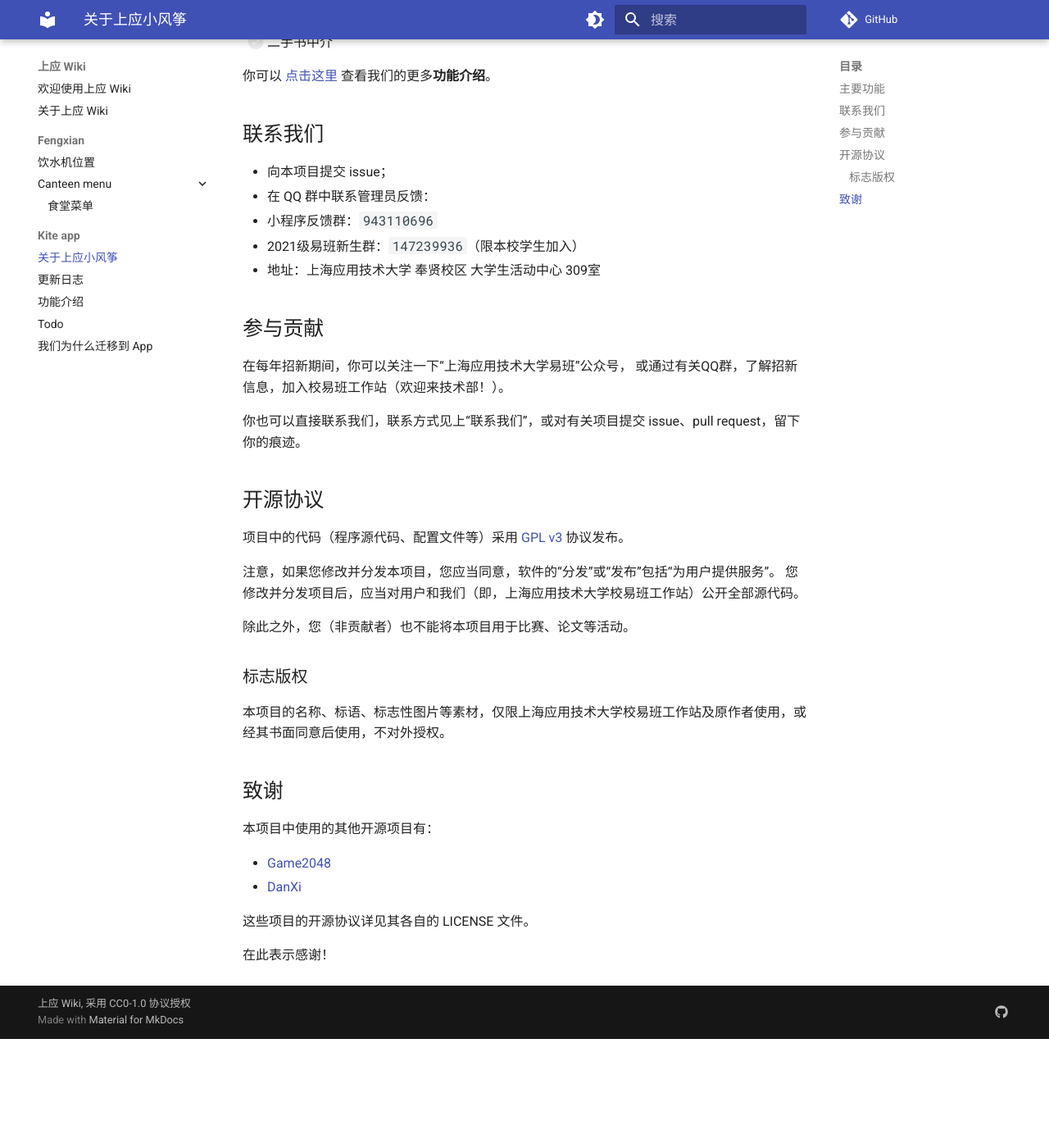
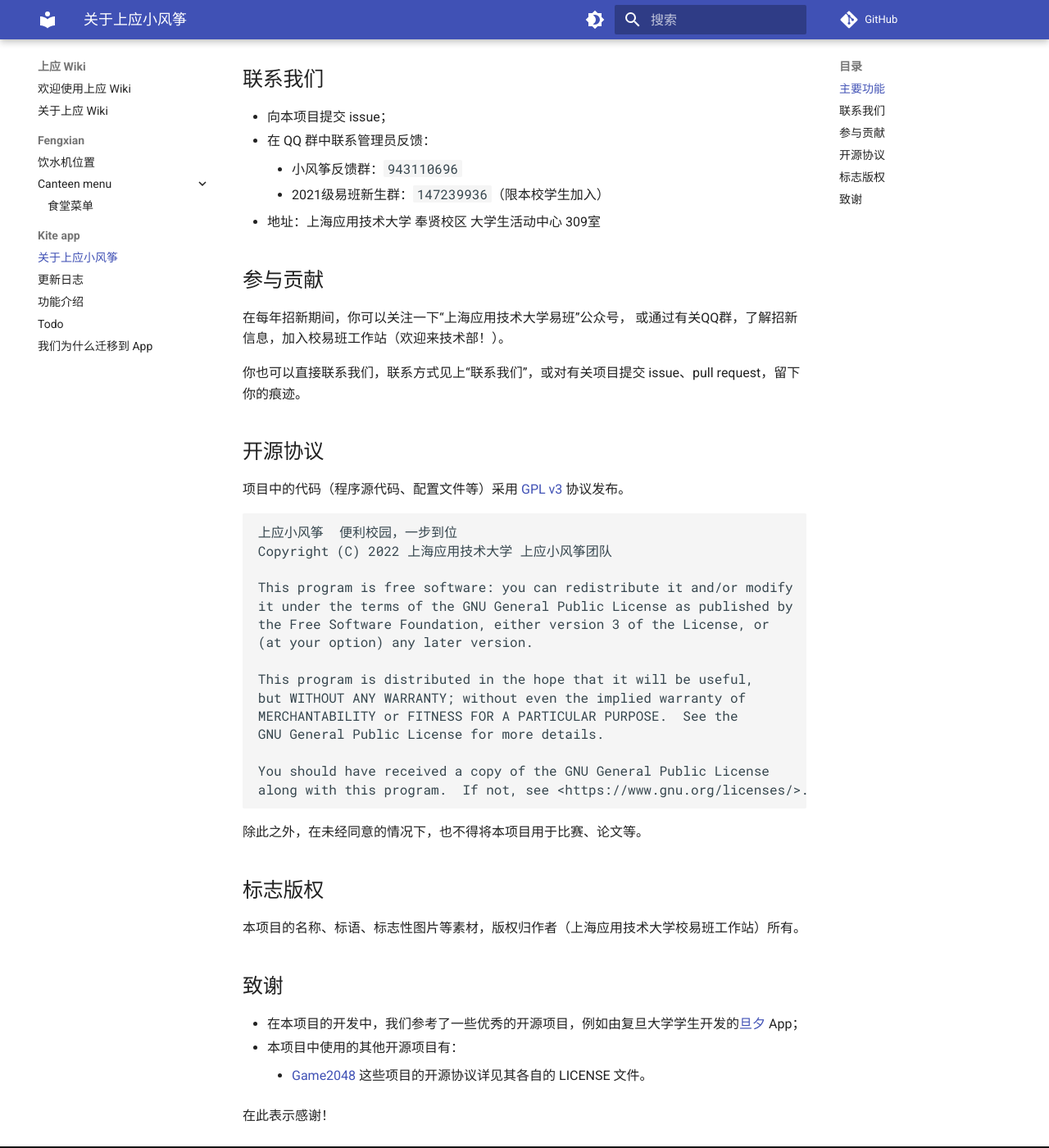
Before and after one commit to SIT-kite/SIT-wiki, an MkDocs documentation site: the page built from docs/kite-app/about.md, in a window 1280 px wide and 1400 px high, scrolled down 954 px. Shown: the whole window at 82% size. Built offline with MkDocs 1.6.1 and Material for MkDocs 9.7.7, drawn with Linux system fonts in a browser that asks for light colours; comment, search, counter and statistics services are not loaded; before the commit the page ends 2221 px from its top, so only the background shows below that; some of the changed text lies outside the part shown.

Commit message:
改善 APP 关于

````diff
--- a/docs/kite-app/about.md
+++ b/docs/kite-app/about.md
@@ -1,13 +1,15 @@
 # 关于上应小风筝
 
-这是一个由上海应用技术大学易班工作站主导开发、服务上海应用技术大学学生的应用。 我们不植入任何广告，不收集隐私信息，不收取任何费用。 我们致力于将其打造为校内最现代、最实用的 App。
+这是一个由上海应用技术大学易班工作站主导开发、服务上海应用技术大学学生的应用。
+我们不植入任何广告，不收集隐私信息，不收取任何费用。
+我们致力于将其打造为校内最现代、最实用的 App。
 
-原先我们开发了 **“[上应小风筝][kite-microapp]” 小程序**，由于一些原因（见《[我们为什么改做 App](./why-do-we-migrate.md)》），现在将这一款应用呈现在你的面前，希望你能喜欢。
+原先，我们开发了 **“[上应小风筝][kite-microapp]” 小程序**，由于一些原因
+（见《[我们为什么改做 App](./why-do-we-migrate.md)》），
+现在将这一款应用呈现在你的面前，希望你能喜欢。
 
-_点 [GitHub 项目主页](https://github.com/SIT-kite/kite-app)上方 "issues"
-或者直接点[这里](https://github.com/SIT-kite/kite-app/issues)反馈问题，欢迎同学们提交 bug、提出好的点子、参与开发~_
-
-在本应用的开发中，我们参考了一些优秀的开源项目，例如由复旦大学学生开发的[旦夕][DanXi] App，在此表示感谢。
+_点 [GitHub 项目主页][kite-app]上方 "issues"或者直接点[这里][kite-app-issues]反馈问题。
+欢迎同学们提交 bug、提出好的点子、参与开发~_
 
 ## 主要功能
 
@@ -30,16 +32,12 @@ _点 [GitHub 项目主页](https://github.com/SIT-kite/kite-app)上方 "issues"
 
 你可以 [点击这里](./feature.md) 查看我们的更多**功能介绍**。
 
-[kite-microapp]: https://github.com/SIT-kite/kite-microapp
-
-[DanXi]: https://github.com/DanXi-Dev/DanXi
-
 ## 联系我们
 
 - 向本项目提交 issue；
 - 在 QQ 群中联系管理员反馈：
-  - 小程序反馈群：`943110696`
-  - 2021级易班新生群：`147239936`（限本校学生加入）
+	- 小风筝反馈群：`943110696`
+	- 2021级易班新生群：`147239936`（限本校学生加入）
 - 地址：上海应用技术大学 奉贤校区 大学生活动中心 309室
 
 ## 参与贡献
@@ -53,21 +51,41 @@ _点 [GitHub 项目主页](https://github.com/SIT-kite/kite-app)上方 "issues"
 
 项目中的代码（程序源代码、配置文件等）采用 [GPL v3](https://www.gnu.org/licenses/gpl-3.0.html) 协议发布。
 
-注意，如果您修改并分发本项目，您应当同意，软件的“分发”或“发布”包括“为用户提供服务”。 您修改并分发项目后，应当对用户和我们（即，上海应用技术大学校易班工作站）公开全部源代码。
+```
+上应小风筝  便利校园，一步到位
+Copyright (C) 2022 上海应用技术大学 上应小风筝团队
 
-除此之外，您（非贡献者）也不能将本项目用于比赛、论文等活动。
+This program is free software: you can redistribute it and/or modify
+it under the terms of the GNU General Public License as published by
+the Free Software Foundation, either version 3 of the License, or
+(at your option) any later version.
 
-### 标志版权
+This program is distributed in the hope that it will be useful,
+but WITHOUT ANY WARRANTY; without even the implied warranty of
+MERCHANTABILITY or FITNESS FOR A PARTICULAR PURPOSE.  See the
+GNU General Public License for more details.
 
-本项目的名称、标语、标志性图片等素材，仅限上海应用技术大学校易班工作站及原作者使用，或经其书面同意后使用，不对外授权。
+You should have received a copy of the GNU General Public License
+along with this program.  If not, see <https://www.gnu.org/licenses/>.
+```
+
+除此之外，在未经同意的情况下，也不得将本项目用于比赛、论文等。
+
+## 标志版权
+
+本项目的名称、标语、标志性图片等素材，版权归作者（上海应用技术大学校易班工作站）所有。
 
 ## 致谢
 
-本项目中使用的其他开源项目有：
-
-- [Game2048](https://github.com/linuxsong/game2048)
-- [DanXi][DanXi]
-
-这些项目的开源协议详见其各自的 LICENSE 文件。
+- 在本项目的开发中，我们参考了一些优秀的开源项目，例如由复旦大学学生开发的[旦夕][DanXi] App；
+- 本项目中使用的其他开源项目有：
+	- [Game2048][game2048]
+	这些项目的开源协议详见其各自的 LICENSE 文件。
 
 在此表示感谢！
+
+[kite-app]:        https://github.com/SIT-kite/kite-app
+[kite-app-issues]: https://github.com/SIT-kite/kite-app/issues
+[kite-microapp]:   https://github.com/SIT-kite/kite-microapp
+[DanXi]:           https://github.com/DanXi-Dev/DanXi
+[game2048]:        https://github.com/linuxsong/game2048
````
Also changed, not shown: docs/about.md (+4 -3 lines), docs/fengxian/water.md (+2 -1 lines).
